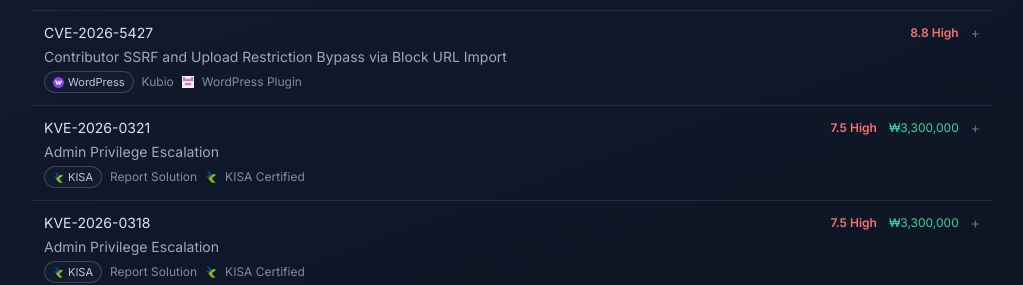
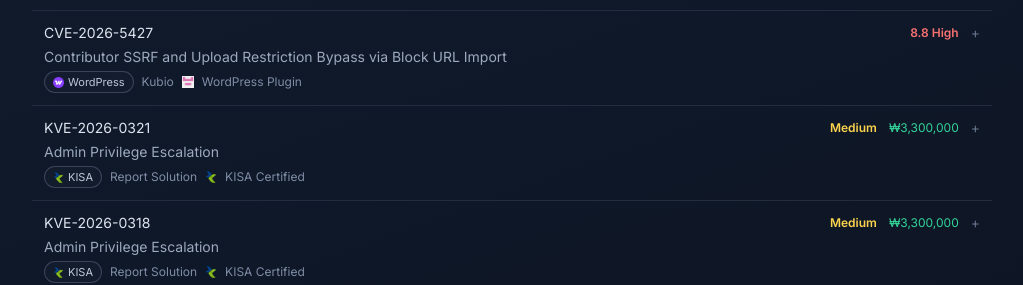
Before and after one commit to komi22/oolongeya, a Next.js app: page / in a window 1280 px wide. Shown: the part 1425-1710 px from the top of the page, without its empty margins (128-1151 px from the left). Built offline with nearby package versions, Linux system fonts and the light colour scheme.

Commit message:
Show Medium only for KVE entries without CVSS score

```diff
--- a/app/page.js
+++ b/app/page.js
@@ -132,8 +132,8 @@ const vulnerabilities = [
   },
   {
     id: "KVE-2026-0321",
-    scoreValue: "7.5",
-    grade: "High",
+    scoreValue: "",
+    grade: "Medium",
     area: "KISA",
     title: "Admin Privilege Escalation",
     product: "Report Solution",
@@ -145,8 +145,8 @@ const vulnerabilities = [
   },
   {
     id: "KVE-2026-0318",
-    scoreValue: "7.5",
-    grade: "High",
+    scoreValue: "",
+    grade: "Medium",
     area: "KISA",
     title: "Admin Privilege Escalation",
     product: "Report Solution",
@@ -315,6 +315,7 @@ function scoreTone(grade) {
 }
 
 function riskText(scoreValue, grade) {
+  if (!scoreValue) return `${grade}`;
   return `${scoreValue} ${grade}`;
 }
 
```
